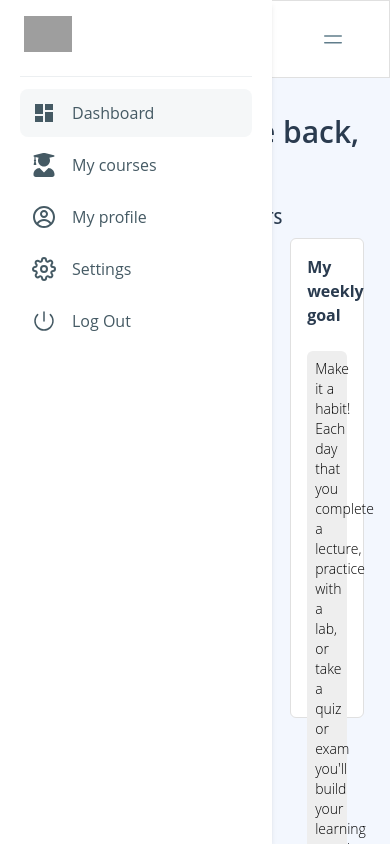
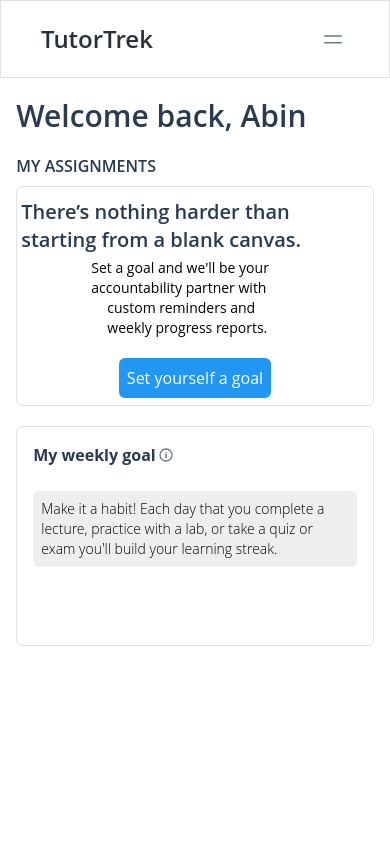
Before and after one commit to abinth11/TutorTrek, a React (Create React App) app in the folder client/: page /dashboard in a window 390 px wide. Built offline with nearby package versions, Linux system fonts and the light colour scheme; grey boxes are pictures that could not be loaded.

Commit message:
user side converted to responsive

```diff
--- a/client/src/components/pages/dash/DashHeader.tsx
+++ b/client/src/components/pages/dash/DashHeader.tsx
@@ -1,16 +1,74 @@
 import React from "react";
+import { Link } from "react-router-dom";
 import {
   Navbar,
   Typography,
   Collapse,
   IconButton,
+  MenuItem
 } from "@material-tailwind/react";
+import { FaUserGraduate } from "react-icons/fa";
+import { PowerIcon } from "@heroicons/react/24/solid";
+import { MdDashboard } from "react-icons/md";
+import { CgProfile } from "react-icons/cg";
+import {FiSettings} from 'react-icons/fi'
+
 import {
   Bars2Icon,
 } from "@heroicons/react/24/outline";
 
+const NavItems = [
+  {
+    path: "/dashboard",
+    name: "Dashboard",
+    icon: MdDashboard
+  },
+  {
+    path: "/dashboard/my-courses",
+    name: "My courses",
+    icon: FaUserGraduate
+  },
+  {
+    path: "/dashboard/my-profile",
+    name: "My profile",
+    icon: CgProfile
+  },
+  {
+    path: "/dashboard/settings",
+    name: "Settings",
+    icon: FiSettings
 
+  },
+  {
+    path: "",
+    name: "Log Out",
+    icon: PowerIcon
+  },
+];
 
+function NavList() {
+  return (
+    <ul className="mb-4 mt-2 flex flex-col gap-2 lg:mb-0 lg:mt-0 lg:flex-row lg:items-center">
+      {NavItems.map(({ name, icon,path }, key) => (
+        <Link to={path} key={key}>
+        <Typography
+          key={name}
+          as="a"
+          href="#"
+          variant="small"
+          color="blue-gray"
+          className="font-normal"
+        >
+          <MenuItem className="flex items-center gap-2 lg:rounded-full">
+            {React.createElement(icon, { className: "h-[18px] w-[18px]" })}{" "}
+            {name}
+          </MenuItem>
+        </Typography>
+        </Link>
+      ))}
+    </ul>
+  );
+}
 
 export default function InstructorHeader() {
   const [isNavOpen, setIsNavOpen] = React.useState(false);
@@ -45,8 +103,11 @@
           <Bars2Icon className="h-6 w-6" />
         </IconButton>
       </div>
-      <Collapse open={isNavOpen} className="overflow-scroll">
+      <Collapse open={isNavOpen} className="overflow-hidden">
+      {/* <MobileNav/> */}
+      <NavList/>
       </Collapse>
     </Navbar>
+
   );
 }
--- a/client/src/components/pages/dash/DashHome.tsx
+++ b/client/src/components/pages/dash/DashHome.tsx
@@ -1,56 +1,59 @@
 import React from "react";
 import { Tooltip, Typography } from "@material-tailwind/react";
 import { InformationCircleIcon } from "@heroicons/react/24/outline";
+
 type Props = {};
 
 const DashHome: React.FC = (props: Props) => {
   return (
-    <div className='w-full flex justify-center items-center '>
-      <div className='w-11/12'>
+    <div className="w-full flex justify-center items-center">
+      <div className="w-11/12">
         <div>
-          <div className='pt-5 pb-2 w-full'>
-            <h2 className='text-3xl font-semibold text-customFontColorBlack'>
+          <div className="pt-5 pb-2 w-full">
+            <h2 className="text-3xl font-semibold text-customFontColorBlack">
               Welcome back, Abin
             </h2>
           </div>
-          <div className='mb-2 pt-3'>
-            <h5 className='text-customFontColorBlack font-semibold'>
+          <div className="mb-2 pt-3">
+            <h5 className="text-customFontColorBlack font-semibold">
               MY ASSIGNMENTS
             </h5>
           </div>
         </div>
-        <div className='h-[30rem] flex gap-x-10'>
-          <div className='border w-8/12 h-full  bg-white rounded-md border-gray-300'>
-            <div className='flex h-full  flex-col justify-center items-center'>
-              <h2 className='text-xl font-semibold p-1 text-customFontColorBlack'>
+        <div className="h-[30rem] flex flex-col md:flex-row gap-x-10">
+          <div className="border md:w-8/12 w-full h-full bg-white rounded-md border-gray-300">
+            <div className="flex h-full flex-col justify-center items-center">
+              <h2 className="text-xl font-semibold p-1 text-customFontColorBlack">
                 There’s nothing harder than starting from a blank canvas.
               </h2>
-              <div className='w-7/12'>
-                <p className='text-sm whitespace-pre-line text'>
+              <div className="w-7/12">
+                <p className="text-sm whitespace-pre-line text">
                   Set a goal and we'll be your accountability partner with
                 </p>
-                <p className="text-sm ml-4 whitespace-pre-line text"> custom reminders and weekly progress reports.</p>
+                <p className="text-sm ml-4 whitespace-pre-line text">
+                  custom reminders and weekly progress reports.
+                </p>
               </div>
-              <button className='bg-blue-500 mt-5 hover:bg-blue-600 rounded-md text-white p-2'>
+              <button className="bg-blue-500 mt-5 hover:bg-blue-600 rounded-md text-white p-2">
                 Set yourself a goal
               </button>
             </div>
           </div>
-          <div className='w-4/12 h-full border bg-white rounded-md border-gray-300'>
-            <div className='p-2 flex'>
-              <h2 className='text-customFontColorBlack font-bold pt-2 pl-2'>
+          <div className="border my-5 md:mt-0 md:w-4/12 w-full h-full bg-white rounded-md border-gray-300">
+            <div className="p-2 flex">
+              <h2 className="text-customFontColorBlack font-bold pt-2 pl-2">
                 My weekly goal
               </h2>
               <Tooltip
                 content={
-                  <div className='w-80'>
-                    <Typography color='white' className='font-medium'>
+                  <div className="w-80">
+                    <Typography color="white" className="font-medium">
                       Info
                     </Typography>
                     <Typography
-                      variant='small'
-                      color='white'
-                      className='font-normal opacity-80'
+                      variant="small"
+                      color="white"
+                      className="font-normal opacity-80"
                     >
                       To achieve your goal for a day, complete any lectures
                     </Typography>
@@ -59,13 +62,13 @@
               >
                 <InformationCircleIcon
                   strokeWidth={2}
-                  className='text-blue-gray-500 w-4 h-4 mt-3 ml-0.5 cursor-pointer'
+                  className="text-blue-gray-500 w-4 h-4 mt-3 ml-0.5 cursor-pointer"
                 />
               </Tooltip>
             </div>
             <div></div>
-            <div className='m-4 bg-gray-200 rounded-md'>
-              <h2 className='text-sm font-light p-2'>
+            <div className="m-4 bg-gray-200 rounded-md">
+              <h2 className="text-sm font-light p-2">
                 Make it a habit! Each day that you complete a lecture, practice
                 with a lab, or take a quiz or exam you'll build your learning
                 streak.
--- a/client/src/components/pages/dash/DashSideNav.tsx
+++ b/client/src/components/pages/dash/DashSideNav.tsx
@@ -1,7 +1,6 @@
 import React, { useState } from "react";
 import {
   Card,
-  Typography,
   List,
   ListItem,
   ListItemPrefix,
--- a/client/src/components/pages/dash/MyCourses.tsx
+++ b/client/src/components/pages/dash/MyCourses.tsx
@@ -30,8 +30,8 @@
   }, []);
 
   return (
-    <div className='w-full flex justify-center items-center '>
-      <div className='w-11/12'>
+    <div className='w-full flex justify-center items-center  '>
+      <div className='w-11/12 '>
         <div>
           <div className='pt-5 pb-2 w-full'>
             <h2 className='text-3xl font-semibold text-customFontColorBlack'>
@@ -46,7 +46,7 @@
         </div>
         <div className='flex gap-x-10 h-full pb-10'>
           <div className=' w-full h-full   bg-white rounded-md '>
-            <div className='flex pt-10  pb-10 flex-wrap border border-gray-300 rounded-md items-center bg-white  justify-center gap-x-10 gap-y-5'>
+            <div className='flex pt-10  pb-10 flex-wrap border border-gray-300 rounded-md items-center bg-white  justify-center gap-x-10 gap-y-5 '>
               {loading
                 ? Array.from({ length: 4 }).map((_, index) => {
                     return <ProfileCardShimmer key={index} />;
--- a/client/src/components/pages/dash/MyProfile.tsx
+++ b/client/src/components/pages/dash/MyProfile.tsx
@@ -1,20 +1,26 @@
-import React,{useEffect} from "react";
-import { Avatar } from "@material-tailwind/react";
+import React, { useEffect, useState } from "react";
 import ProfileForm from "./ProfileFrom";
 import ChangePasswordForm from "./ChagePasswordForm";
 import { fetchStudentData } from "../../../redux/reducers/studentSlice";
 import { useDispatch } from "react-redux";
+import { FiEdit } from "react-icons/fi";
 
 type Props = {};
 
 const MyProfile: React.FC = (props: Props) => {
   const dispatch = useDispatch();
+  const [editMode, setEditMode] = useState(false);
 
   useEffect(() => {
     dispatch(fetchStudentData());
   }, [dispatch]);
+
+  const handleEditClick = () => {
+    setEditMode(true);
+  };
+
   return (
-    <div className='w-full flex justify-center items-center '>
+    <div className='w-full flex justify-center items-center'>
       <div className='w-11/12'>
         <div>
           <div className='pt-5 pb-6 w-full'>
@@ -23,20 +29,27 @@
             </h2>
           </div>
         </div>
-        <div className='flex gap-x-10 h-full pb-10'>
-          <div className='border   w-7/12 h-full rounded-md  bg-white border-gray-300'>
+        <div className='flex flex-col md:flex-row gap-x-10 h-full pb-10'>
+          <div className='border md:w-7/12 w-full h-full rounded-md bg-white border-gray-300'>
+            <div className='flex justify-between'>
               <h3 className='pl-5 pt-5 text-lg text-customFontColorBlack font-semibold'>
                 Account Info
               </h3>
-            <div className='p-6'>
-              <ProfileForm />
+              <div>
+                <button className='p-5' onClick={handleEditClick}>
+                  <FiEdit className='text-customFontColorBlack text-lg' />
+                </button>
               </div>
             </div>
-          <div className='border  pt-5 pb-10  w-5/12 h-full rounded-md  bg-white border-gray-300'>
-            <h3 className='pl-5  text-lg text-customFontColorBlack font-semibold'>
+            <div className='p-6'>
+              <ProfileForm editMode={editMode} setEditMode={setEditMode} />
+            </div>
+          </div>
+          <div className='border my-7 md:mt-0 pt-5 pb-10 md:w-5/12 w-full h-full rounded-md bg-white border-gray-300'>
+            <h3 className='pl-5 text-lg text-customFontColorBlack font-semibold'>
               Change password
             </h3>
-            <div className="p-6">
+            <div className='p-6'>
               <ChangePasswordForm />
             </div>
           </div>
--- a/client/src/components/pages/dash/UserDashboard.tsx
+++ b/client/src/components/pages/dash/UserDashboard.tsx
@@ -7,14 +7,25 @@
 
 const UserDashboard: React.FC = (props: Props) => {
   return (
-    <div className='fixed inset-x-0 top-0 flex flex-col font-sans'>
+    <div className="fixed inset-x-0 top-0 flex flex-col font-sans">
       <DashHeader />
-      <div className='flex flex-1'>
-        <div className='w-64 h-screen overflow-y-auto scrollbar-thin'>
+
+      {/* For small screens, hide the side nav */}
+      <div className="block md:hidden">
+        <div className="flex flex-col ">
+          <div className="pb-32 h-screen overflow-y-auto scrollbar-thin">
+            <Outlet />
+          </div>
+        </div>
+      </div>
+
+      {/* For medium and large screens, show the side nav */}
+      <div className="hidden md:flex flex-1">
+        <div className="w-64 h-screen overflow-y-auto scrollbar-thin">
           <DashSideNav />
         </div>
-        <div className='flex flex-col flex-1 '>
-          <div className='p-4  bg-customBlueShade overflow-y-scroll scrollbar-thin  pb-32 h-screen'>
+        <div className="flex flex-col flex-1">
+          <div className="p-4 bg-customBlueShade overflow-y-scroll scrollbar-thin pb-32 h-screen">
             <Outlet />
           </div>
         </div>
--- a/client/src/components/partials/StudentHeader.tsx
+++ b/client/src/components/partials/StudentHeader.tsx
@@ -1,7 +1,6 @@
 import React from "react";
 import { Disclosure } from "@headlessui/react";
 import { Bars3Icon, XMarkIcon } from "@heroicons/react/24/outline";
-import SearchBar from "../common/SearchBar";
 import { Link, useLocation } from "react-router-dom";
 import ProfileMenu from "../elements/ProfileMenu";
 import { selectIsLoggedIn } from "../../redux/reducers/authSlice";
```
Also changed, not shown: client/src/components/pages/dash/ProfileFrom.tsx (+36 -19 lines). Lines whose indentation alone changed are shown as unchanged.
